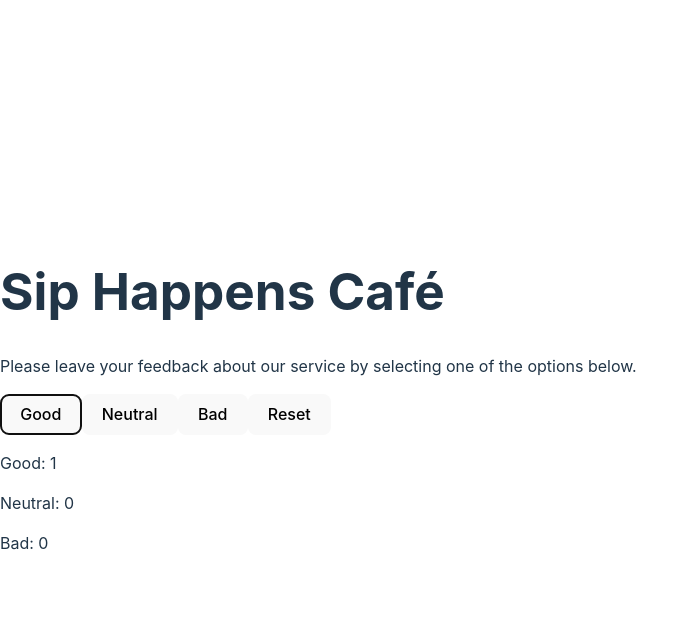
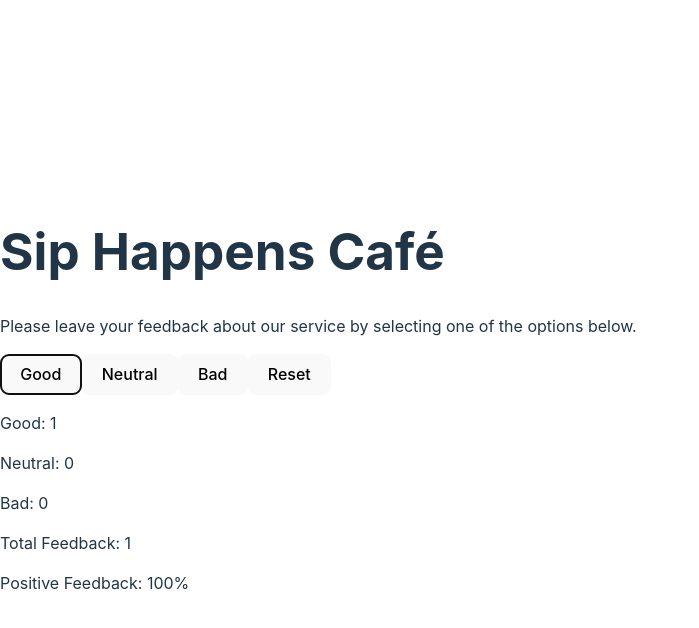
Before and after one commit to lyubko44/goit-neo-react-hw-module2, a React (Vite) app: page / in a window 1280 px wide. Both pictures are taken after a click on the button "Good". Shown: the top 628 px of the page, without its empty margins (0-699 px from the left). Built offline with nearby package versions, Linux system fonts and the light colour scheme.

Commit message:
implement step 5

```diff
--- a/src/components/App.jsx
+++ b/src/components/App.jsx
@@ -26,6 +26,7 @@ const App = () => {
     };
 
     const totalFeedback = feedback.good + feedback.neutral + feedback.bad;
+    const positiveFeedbackPercentage = totalFeedback > 0 ? Math.round((feedback.good / totalFeedback) * 100) : 0;
 
     return (
         <div>
@@ -33,7 +34,7 @@ const App = () => {
             <p>Please leave your feedback about our service by selecting one of the options below.</p>
             <Options updateFeedback={updateFeedback} resetFeedback={resetFeedback} totalFeedback={totalFeedback} />
             {totalFeedback > 0 ? (
-                <Feedback feedback={feedback} />
+                <Feedback feedback={feedback} totalFeedback={totalFeedback} positiveFeedbackPercentage={positiveFeedbackPercentage} />
             ) : (
                 <Notification message="No feedback given yet" />
             )}
--- a/src/components/Feedback/Feedback.jsx
+++ b/src/components/Feedback/Feedback.jsx
@@ -1,9 +1,11 @@
-const Feedback = ({ feedback }) => {
+const Feedback = ({ feedback, totalFeedback, positiveFeedbackPercentage }) => {
     return (
         <div>
             <p>Good: {feedback.good}</p>
             <p>Neutral: {feedback.neutral}</p>
             <p>Bad: {feedback.bad}</p>
+            <p>Total Feedback: {totalFeedback}</p>
+            <p>Positive Feedback: {positiveFeedbackPercentage}%</p>
         </div>
     );
 };
```
